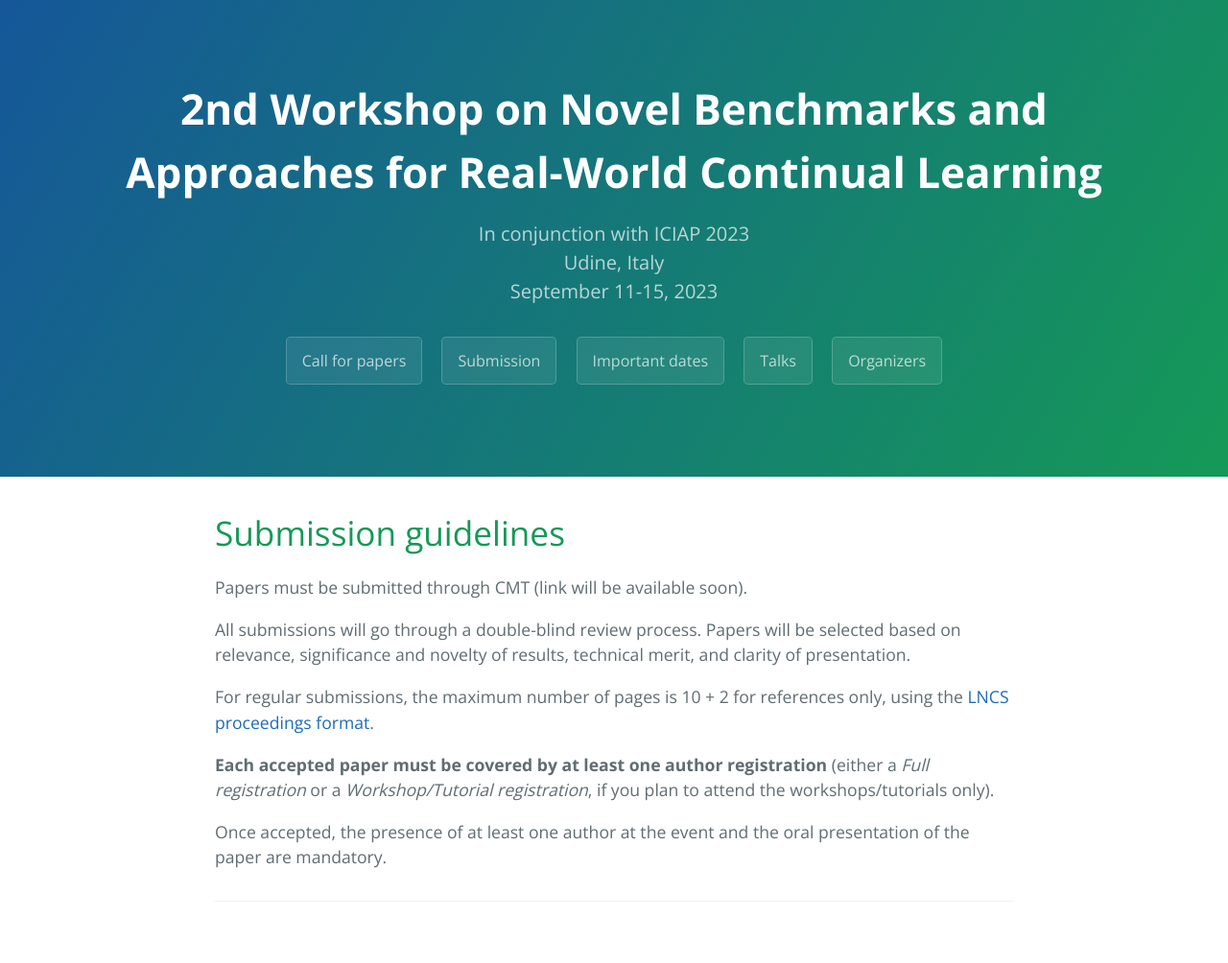
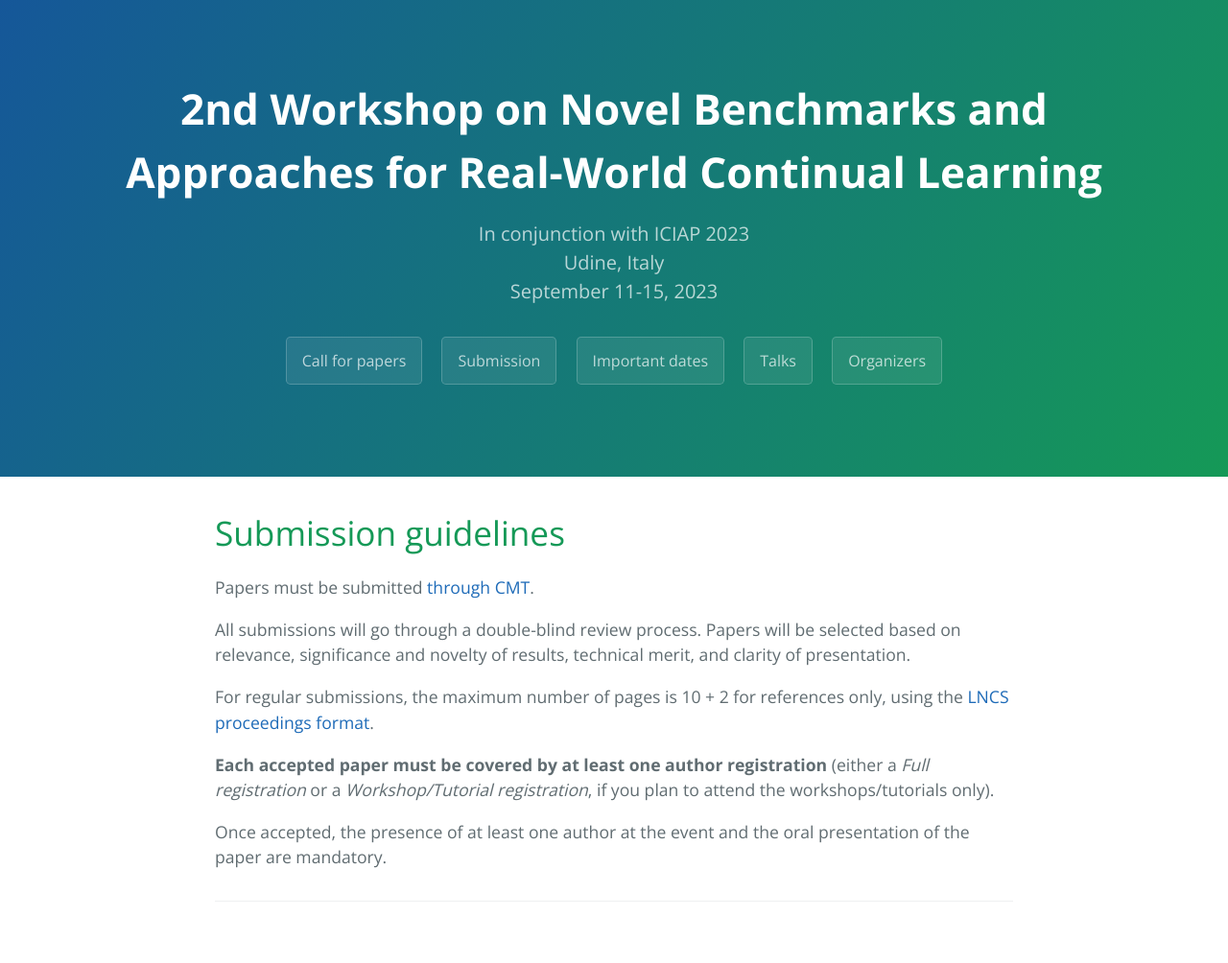
Before and after one commit to cl4real/cl4real.github.io, a Jekyll site: the page built from submission.md, in a window 1280 px wide. Shown: the whole page at 96% size. Built offline with Jekyll 4.4.1, drawn with Linux system fonts in a browser that asks for light colours; our own code applies the rules of GitHub Pages for plain Markdown files.

Commit message:
Added CMT link

```diff
--- a/_config.yml
+++ b/_config.yml
@@ -7,6 +7,7 @@ workshop:
   name: 2nd Workshop on Novel Benchmarks and Approaches for Real-World Continual Learning
   short: CL4REAL
   host: "ICIAP 2023<br>Udine, Italy<br>September 11-15, 2023"
+  submission_link: https://cmt3.research.microsoft.com/CL4REAL2023
   dates:
     submission: June 30, 2023
     decision: July 30, 2023
--- a/submission.md
+++ b/submission.md
@@ -4,7 +4,7 @@ layout: default
 
 # Submission guidelines
 
-Papers must be submitted through CMT (link will be available soon).
+Papers must be submitted [through CMT]({{ site.workshop.submission_link }}).
 
 All submissions will go through a double-blind review process. Papers will be selected based on
 relevance, significance and novelty of results, technical merit, and clarity of presentation.
```
Also changed, not shown: another-page.md (deleted, +0 -11 lines).
